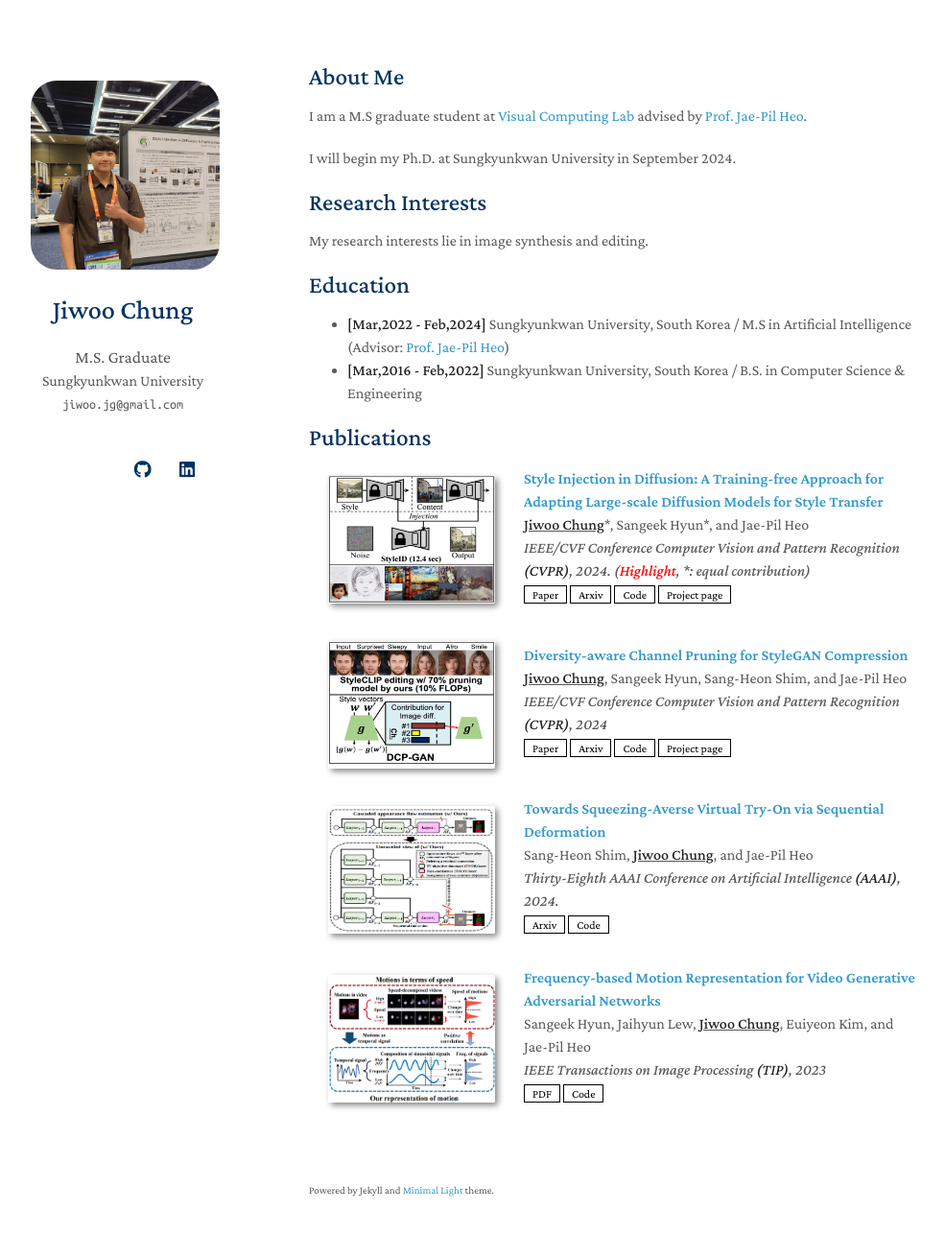
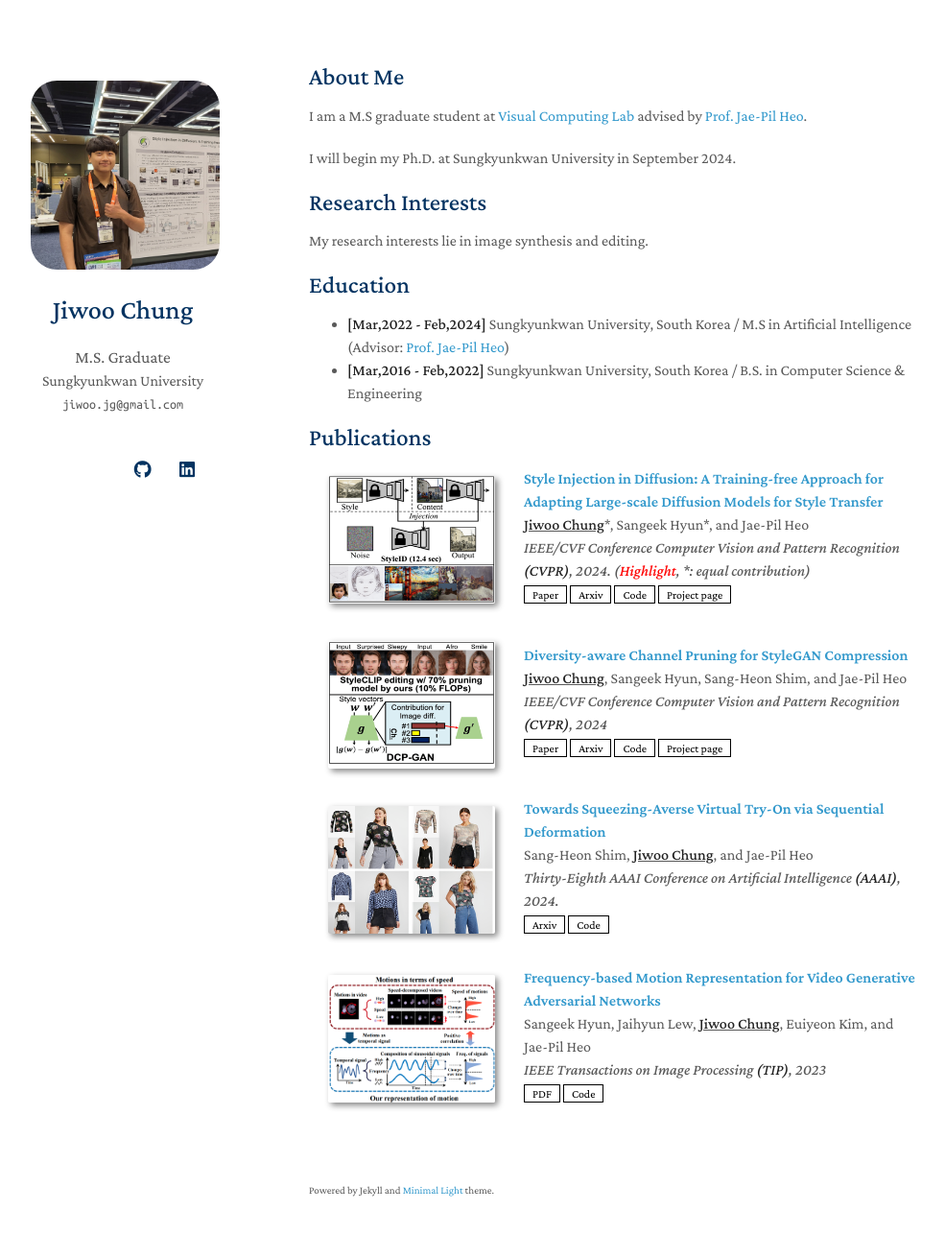
Before and after one commit to jiwoogit/jiwoogit.github.io, a Jekyll site: the page built from index.md, in a window 1280 px wide and 1321 px high. Shown: the top 1286 px of the window at 96% size, without its empty margins (148-1133 px from the left). Built offline with Jekyll 4.4.1, drawn with Linux system fonts in a browser that asks for light colours; nearby versions of some CDN libraries; a style sheet for code colours, icons or effects is not loaded; our own code applies the rules of GitHub Pages for plain Markdown files.

Commit message:
delete not used thumbnails and update thumbnail of aaai 2024

```diff
--- a/_includes/publications.md
+++ b/_includes/publications.md
@@ -55,7 +55,7 @@
 <li>
 <div class="pub-row">
   <div class="col-sm-3 abbr" style="position: relative;padding-right: 15px;padding-left: 15px;">
-    <img src="assets/img/AAAI_2024.png" class="teaser img-fluid z-depth-1">
+    <img src="assets/img/sdviton_thumb_resize.png" class="teaser img-fluid z-depth-1">
     <!-- <abbr class="badge">AAAI</abbr> -->
   </div>
 
```
Also changed, not shown: assets/img/CVPR_2024_2.png (deleted), assets/img/CVPR_2024_3.png (deleted), assets/img/profile.jpeg (deleted), assets/img/sdviton_thumb_resize.png (added).
